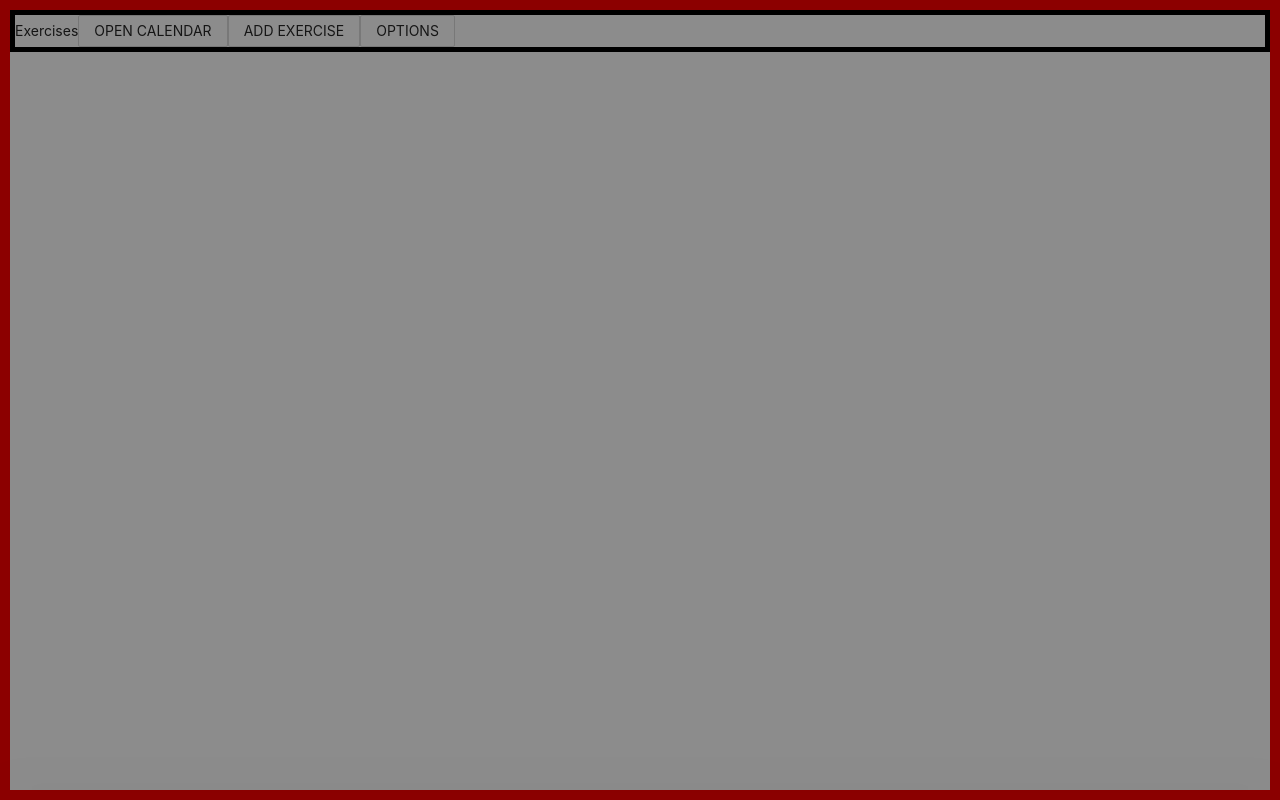
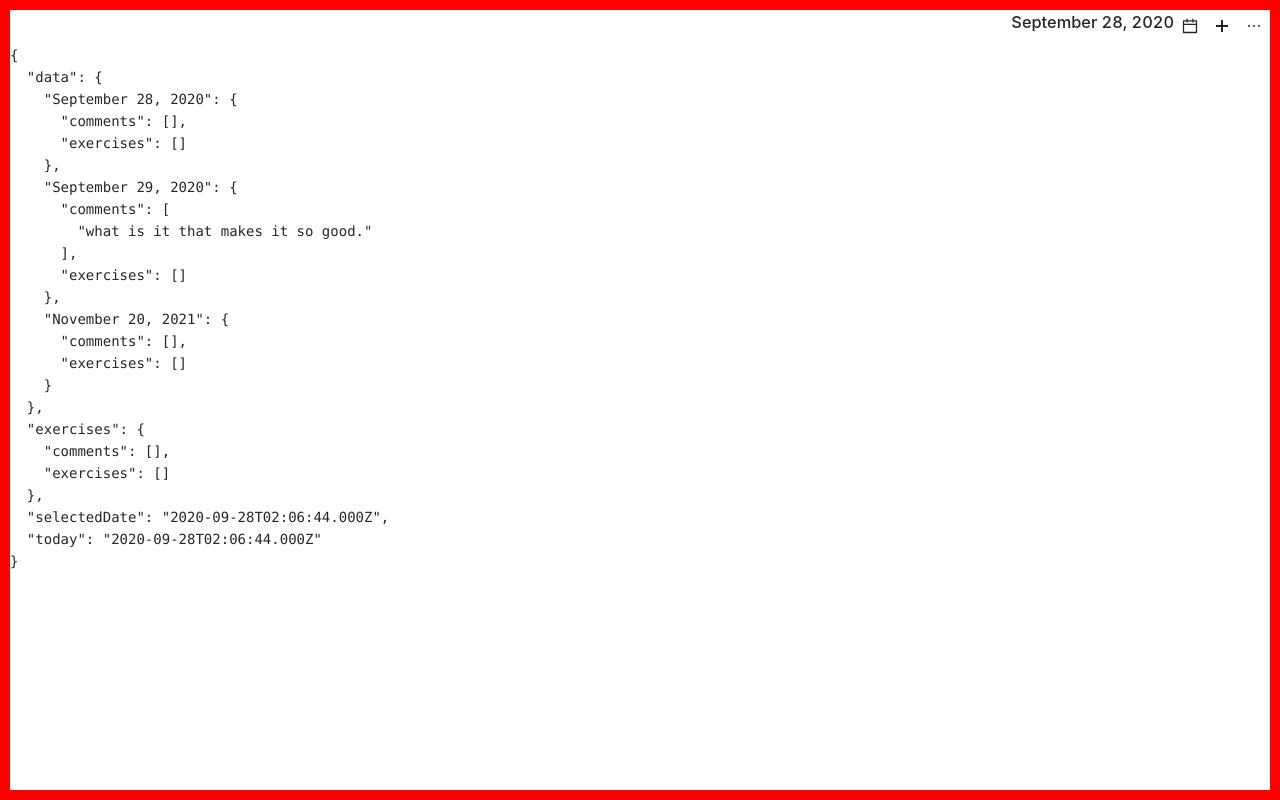
Before and after one commit to PandaGeneral-code/exercise-tracker, a React (Create React App) app in the folder exercise-tracker-client/: page / in a window 1280 px wide. Built offline with nearby package versions, Linux system fonts and the light colour scheme.

Commit message:
Made some further changes to the app.

```diff
--- a/exercise-tracker-client/src/components/DayScreen/DayScreen.js
+++ b/exercise-tracker-client/src/components/DayScreen/DayScreen.js
@@ -1,29 +1,51 @@
-import { Badge, Button, Calendar, Drawer } from "antd";
-import React, { useRef, useState } from "react";
+import {
+  Badge,
+  Button,
+  Calendar,
+  Card,
+  Divider,
+  Drawer,
+  Dropdown,
+  Form,
+  Input,
+  Menu,
+} from "antd";
+import {
+  CalendarOutlined,
+  EllipsisOutlined,
+  PlusOutlined,
+} from "@ant-design/icons";
+import React, { useEffect, useRef, useState } from "react";
 import { useSelector } from "react-redux";
 
+import { CustomDateCell } from "./components/CustomDateCell";
+import sampleWorkoutData from "./sampleWorkoutData.json";
 import { DateTextContainer, Header, RootWrapper } from "./styled";
 
-import sampleWorkoutData from "./sampleWorkoutData.json";
-console.log(sampleWorkoutData);
-
 export const DayScreen = () => {
+  const [addCommentForm] = Form.useForm();
   const calendarContainerRef = useRef();
   const { rootDimensions, today } = useSelector((state) => state.app);
+  const [data, setData] = useState(sampleWorkoutData);
+  const [isMenuVisible, setIsMenuVisible] = useState(false);
   const [selectedDate, setSelectedDate] = useState(null);
-  const [visible, setVisible] = useState(true);
+
+  const [drawerVisibility, setDrawerVisibility] = useState({
+    calendar: false,
+    comment: false,
+  });
 
   const dateCellRender = (value) => {
     const thisDate = value.date();
     const thisDataFormatted = value.format("LL");
     return (
-      <Badge dot={Object.keys(sampleWorkoutData).includes(thisDataFormatted)}>
+      <Badge dot={Object.keys(data).includes(thisDataFormatted)}>
         <div>
           {
             <DateTextContainer
-              date={value.format("LL")}
-              selectedDate={selectedDate}
-              today={today}
+              date={value?.format("LL")}
+              selectedDate={selectedDate?.format("LL")}
+              today={today?.format("LL")}
             >
               <div>{thisDate}</div>
             </DateTextContainer>
@@ -33,37 +55,150 @@ export const DayScreen = () => {
     );
   };
 
-  const handleOpenCalendar = () => setVisible(() => true);
+  const handleAddComment = (values) => {
+    const formattedSelectedData = selectedDate.format("LL");
+    if (data[formattedSelectedData]) {
+      setData((data) => ({
+        ...data,
+        [selectedDate.format("LL")]: {
+          ...data[selectedDate.format("LL")],
+          comments: [
+            values.comment,
+            ...data[selectedDate.format("LL")].comments,
+          ],
+        },
+      }));
+    } else {
+      setData((data) => ({
+        ...data,
+        [formattedSelectedData]: { comments: [values.comment] },
+      }));
+    }
+    addCommentForm.resetFields();
+    setDrawerVisibility((drawerVisibility) => ({
+      ...drawerVisibility,
+      comment: false,
+    }));
+  };
+
+  const handleCloseCalendar = () =>
+    setDrawerVisibility((drawerVisibility) => ({
+      ...drawerVisibility,
+      calendar: false,
+    }));
+
+  const handleCloseComment = () =>
+    setDrawerVisibility((drawerVisibility) => ({
+      ...drawerVisibility,
+      comment: false,
+    }));
+
+  const handleOpenCalendar = () =>
+    setDrawerVisibility((drawerVisibility) => ({
+      ...drawerVisibility,
+      calendar: true,
+    }));
+
+  const handleOpenComment = () => {
+    setIsMenuVisible(() => false);
+    setDrawerVisibility((drawerVisibility) => ({
+      ...drawerVisibility,
+      comment: true,
+    }));
+  };
+
+  useEffect(() => {
+    if (today) {
+      setSelectedDate(() => today);
+    }
+  }, [today]);
 
   return (
     <RootWrapper rootDimensions={rootDimensions}>
       <Header rootDimensions={rootDimensions}>
-        <span>Exercises</span>
-        <Button onClick={handleOpenCalendar}>OPEN CALENDAR</Button>
-        <Button>ADD EXERCISE</Button>
-        <Button>OPTIONS</Button>
+        <h3>{selectedDate?.format("LL")}</h3>
+        <Button
+          icon={<CalendarOutlined />}
+          onClick={handleOpenCalendar}
+          type="text"
+        />
+        <Button icon={<PlusOutlined />} type="text" />
+        <Dropdown
+          onVisibleChange={(e) => setIsMenuVisible(() => e)}
+          overlay={
+            <Menu onClick={() => {}}>
+              <Menu.Item onClick={handleOpenComment}>Add Comment</Menu.Item>
+              <Menu.Item>Analysis</Menu.Item>
+            </Menu>
+          }
+          trigger={["click"]}
+          visible={isMenuVisible}
+        >
+          <Button icon={<EllipsisOutlined />} type="text" />
+        </Dropdown>
       </Header>
+      {selectedDate &&
+        data[selectedDate.format("LL")].comments.map((comment) => (
+          <Card>
+            <Card.Meta description={comment} title="Comment 1" />
+          </Card>
+        ))}
+      <pre>
+        {JSON.stringify(
+          {
+            data,
+            exercises: data[selectedDate?.format("LL")],
+            selectedDate,
+            today,
+          },
+          null,
+          2
+        )}
+      </pre>
+      <Drawer
+        footer={
+          <Button onClick={() => addCommentForm.submit()} type="primary">
+            Save
+          </Button>
+        }
+        onClose={handleCloseComment}
+        placement="bottom"
+        title="Add Workout Comment"
+        visible={drawerVisibility.comment}
+      >
+        <Form form={addCommentForm} onFinish={handleAddComment}>
+          <Form.Item name="comment">
+            <Input.TextArea placeholder="Enter workout comment" rows={4} />
+          </Form.Item>
+        </Form>
+      </Drawer>
       <Drawer
         height={
-          calendarContainerRef?.current?.getBoundingClientRect().height + 125 ||
-          0
+          calendarContainerRef?.current?.getBoundingClientRect().height + 103 ||
+          507
         }
-        onClose={() => setVisible(() => false)}
+        onClose={handleCloseCalendar}
         placement="bottom"
-        title={
-          <span>
-            <span>Select Date</span>
-            <Button>Add</Button>
-          </span>
-        }
-        visible={visible}
+        title="Select Date"
+        visible={drawerVisibility.calendar}
       >
         <div ref={calendarContainerRef}>
           <Calendar
+            defaultValue={today}
             dateFullCellRender={dateCellRender}
             fullscreen={false}
-            onChange={(e) => setSelectedDate(() => e.format("LL"))}
+            onChange={(e) => setSelectedDate(() => e)}
+            value={selectedDate}
           />
+          <Divider style={{ margin: "5px" }} />
+          <Button
+            block
+            onClick={() => setSelectedDate(() => today)}
+            size="large"
+            type="link"
+          >
+            Today
+          </Button>
         </div>
       </Drawer>
     </RootWrapper>
--- /dev/null
+++ b/exercise-tracker-client/src/components/DayScreen/components/CustomDateCell.js
@@ -0,0 +1,5 @@
+import React from "react";
+
+export const CustomDateCell = () => {
+  return;
+};
--- a/exercise-tracker-client/src/components/DayScreen/sampleWorkoutData.json
+++ b/exercise-tracker-client/src/components/DayScreen/sampleWorkoutData.json
@@ -1,5 +1,8 @@
 {
-  "September 28, 2020": [],
-  "September 29, 2020": [{}],
-  "November 20, 2021": []
+  "September 28, 2020": { "comments": [], "exercises": [] },
+  "September 29, 2020": {
+    "comments": ["what is it that makes it so good."],
+    "exercises": []
+  },
+  "November 20, 2021": { "comments": [], "exercises": [] }
 }
--- a/exercise-tracker-client/src/components/DayScreen/styled.js
+++ b/exercise-tracker-client/src/components/DayScreen/styled.js
@@ -1,23 +1,33 @@
 import styled from "styled-components";
+
+export const DateNavigationContainer = styled.div`
+  box-sizing: border-box;
+`;
 
 export const DateTextContainer = styled.div`
   align-items: center;
   background-color: ${(props) =>
     props.date === props.selectedDate ? "dodgerBlue" : null};
   border: ${(props) =>
-    props.date === props.today ? "1px solid dodgerBlue" : null};
+    props.date === props.today ? "2px solid dodgerBlue" : null};
   border-radius: 5px;
   box-sizing: border-box;
+  color: ${(props) => (props.date === props.selectedDate ? "white" : null)};
   display: flex;
   flex-direction: row;
   justify-content: center;
   padding: 3px;
   width: 24px;
+
+  transition: background-color
+    ${(props) => props.theme.calendarDateChangeTransition}s;
 `;
 
 export const Header = styled.div`
-  border: 5px solid black;
   box-sizing: border-box;
+  display: flex;
+  flex-direction: row;
+  justify-content: flex-end;
   overflow-x: hidden;
   overflow-y: auto;
 `;
--- a/exercise-tracker-client/src/components/Root/Root.js
+++ b/exercise-tracker-client/src/components/Root/Root.js
@@ -1,4 +1,5 @@
 import dayjs from "dayjs";
+import moment from "moment";
 import React, { useEffect } from "react";
 import { useDispatch, useSelector } from "react-redux";
 import { BrowserRouter as Router, Route, Switch } from "react-router-dom";
@@ -52,7 +53,7 @@ export const Root = () => {
         width: window.innerWidth,
       })
     );
-    dispatch(setToday(dayjs().format("MMMM D, YYYY")));
+    dispatch(setToday(moment()));
   }, [dispatch]);
 
   useEffect(() => {
--- a/exercise-tracker-client/src/utils/theme.js
+++ b/exercise-tracker-client/src/utils/theme.js
@@ -0,0 +1 @@
+export const calendarDateChangeTransition = 0.25;
```
